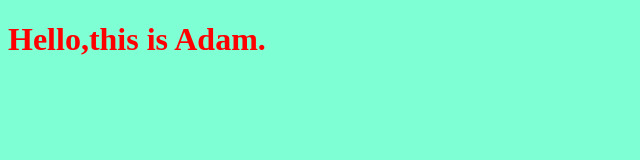
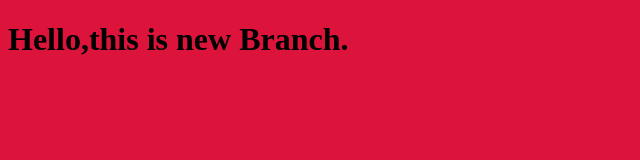
Before and after one commit to Adam-Jaid/myproject, a plain HTML site: page index.html in a window 1280 px wide. Shown: the whole page, without its empty margins (0-640 px from the left). Drawn offline with Linux system fonts and the light colour scheme.

Commit message:
changing style for the title

```diff
--- a/index.html
+++ b/index.html
@@ -7,7 +7,7 @@
     <link rel="stylesheet" href="style.css">
 </head>
 <body>
-    <h1>Hello,this is Adam.</h1>
+    <h1>Hello,this is new Branch.</h1>
     <script src="app.js"></script>
 </body>
 </html>
--- a/style.css
+++ b/style.css
@@ -1,6 +1,6 @@
 h1{
-    color: red;
+    color: black;
 }
 body{
-    background-color: aquamarine;
+    background-color: crimson;
 }
```
